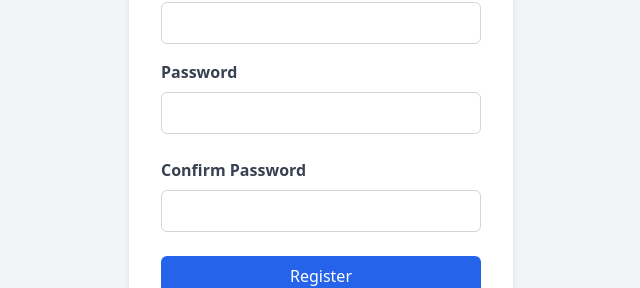
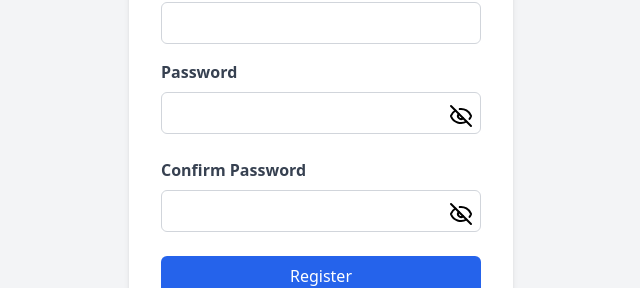
Before and after one commit to yashksaini-coder/BookStream, a Next.js app: page /register in a window 1280 px wide. Shown: the part 320-608 px from the top of the page, without its empty margins (319-959 px from the left). Built offline with nearby package versions, Linux system fonts and the light colour scheme.

Commit message:
added password toggle (#47)

```diff
--- a/app/login/page.tsx
+++ b/app/login/page.tsx
@@ -5,10 +5,12 @@ import Link from 'next/link';
 import { useAuth } from '../context/AuthContext';
 import { useRouter } from 'next/navigation';
 import { toast } from 'react-toastify';
+import { Eye, EyeOff } from 'lucide-react';
 
 const LoginPage: React.FC = () => {
   const [email, setEmail] = useState<string>('');
   const [password, setPassword] = useState<string>('');
+  const [hidden, setHidden] = useState<boolean>(true);
   const { login } = useAuth();
   const router = useRouter();
 
@@ -52,14 +54,21 @@ const LoginPage: React.FC = () => {
           </div>
           <div className="mb-6">
             <label htmlFor="password" className="block text-gray-700 font-bold mb-2">Password</label>
+            <div className='relative'>
               <input
-              type="password"
+                type={hidden ? "password" : "text"}
                 id="password"
                 value={password}
                 onChange={(e) => setPassword(e.target.value)}
                 className="w-full px-3 py-2 border border-gray-300 rounded-md focus:outline-none focus:ring-2 focus:ring-blue-500"
                 required
               />
+              <button className='absolute top-0 translate-y-1/2 right-2' onClick={()=>setHidden(!hidden)}>
+                {
+                  hidden ? <EyeOff /> : <Eye />
+                }
+              </button>
+            </div>
           </div>
           <button
             type="submit"
--- a/app/register/page.tsx
+++ b/app/register/page.tsx
@@ -5,12 +5,15 @@ import Link from 'next/link';
 import { useAuth } from '../context/AuthContext';
 import { useRouter } from 'next/navigation';
 import { toast } from 'react-toastify';
+import { Eye, EyeOff } from 'lucide-react';
 
 const RegisterPage: React.FC = () => {
   const [name, setName] = useState<string>('');
   const [email, setEmail] = useState<string>('');
   const [password, setPassword] = useState<string>('');
   const [confirmPassword, setConfirmPassword] = useState<string>('');
+  const [hidden, setHidden] = useState<boolean>(true);
+  const [confirmHidden, setConfirmHidden] = useState<boolean>(true);
 
   const { login } = useAuth();
   const router = useRouter();
@@ -66,25 +69,39 @@ const RegisterPage: React.FC = () => {
           </div>
           <div className="mb-6">
             <label htmlFor="password" className="block text-gray-700 font-bold mb-2">Password</label>
+            <div className='relative'>
               <input
-              type="password"
+                type={hidden ? "password" : "text"}
                 id="password"
                 value={password}
                 onChange={(e) => setPassword(e.target.value)}
                 className="w-full px-3 py-2 border border-gray-300 rounded-md focus:outline-none focus:ring-2 focus:ring-blue-500"
                 required
               />
+              <button className='absolute top-0 translate-y-1/2 right-2' onClick={()=>setHidden(!hidden)}>
+                  {
+                    hidden ? <EyeOff /> : <Eye />
+                  }
+              </button>
+            </div>
           </div>
           <div className="mb-6">
             <label htmlFor="confirmPassword" className="block text-gray-700 font-bold mb-2">Confirm Password</label>
+            <div className="relative">
               <input
-              type="password"
+                type={confirmHidden ? "password" : "text"}
                 name="confirmPassword"
                 value={confirmPassword}
                 onChange={(e) => setConfirmPassword(e.target.value)}
                 className="w-full px-3 py-2 border border-gray-300 rounded-md focus:outline-none focus:ring-2 focus:ring-blue-500"
                 required
               />
+              <button className='absolute top-0 translate-y-1/2 right-2' onClick={()=>setConfirmHidden(!confirmHidden)}>
+                {
+                  confirmHidden ? <EyeOff /> : <Eye />
+                }
+              </button>
+            </div>
           </div>
 
           <button
--- a/package.json
+++ b/package.json
@@ -10,6 +10,7 @@
   },
   "dependencies": {
     "framer-motion": "^11.11.8",
+    "lucide-react": "^0.452.0",
     "mongodb": "^6.9.0",
     "next": "^14.2.15",
     "react": "^18",
```
Also changed, not shown: 1 other file (tests, documents, lock files or other folders). Lines whose indentation alone changed are shown as unchanged.
